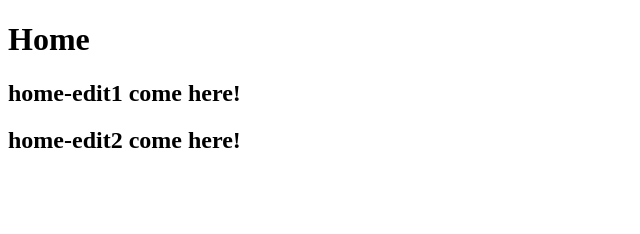
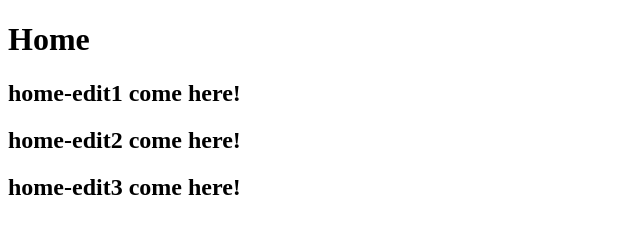
Before and after one commit to isbinge/node_practice, a website: page src/home.html in a window 1280 px wide. Shown: the whole page, without its empty margins (0-640 px from the left). Drawn offline with Linux system fonts and the light colour scheme.

Commit message:
feat(home): edit3

```diff
--- a/src/home.html
+++ b/src/home.html
@@ -10,6 +10,7 @@
     <div>
       <h2>home-edit1 come here!</h2>
       <h2>home-edit2 come here!</h2>
+      <h2>home-edit3 come here!</h2>
     </div>
   </body>
 </html>
```
